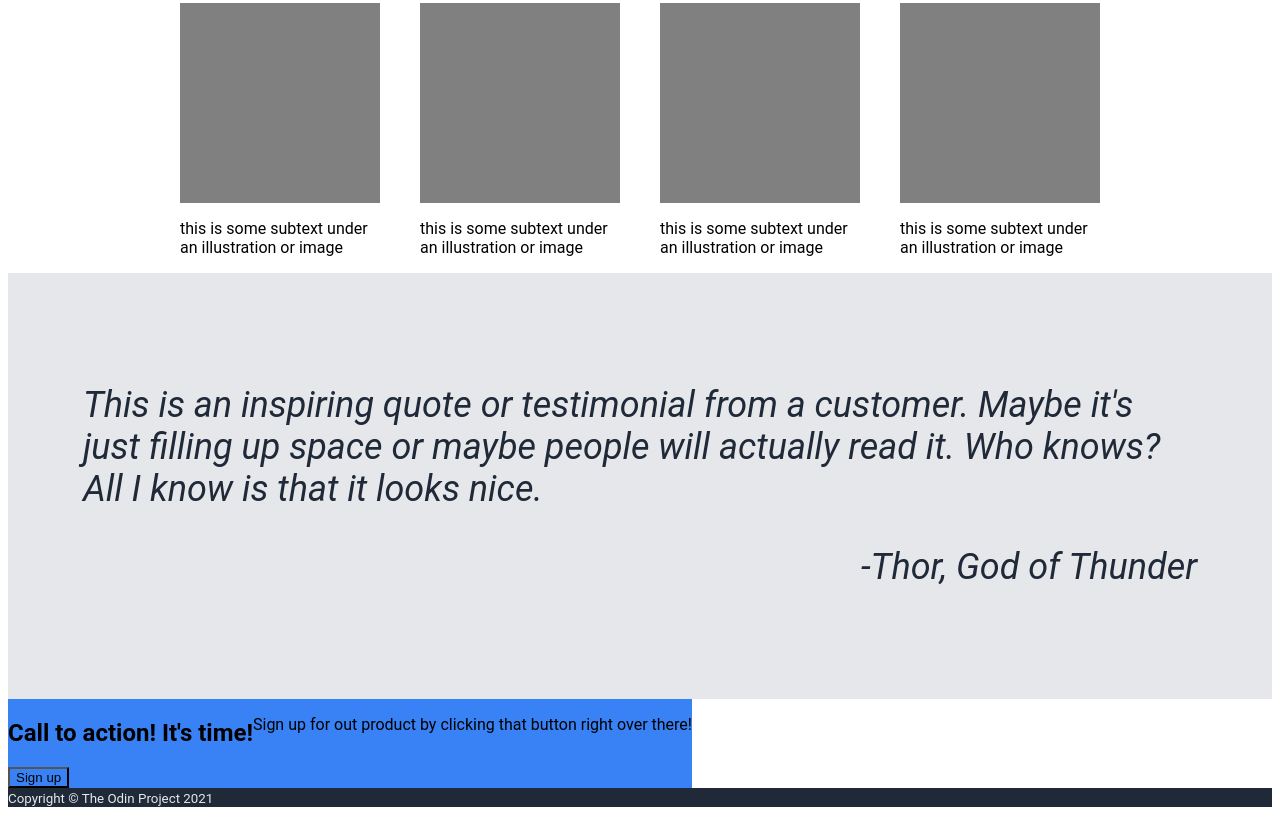
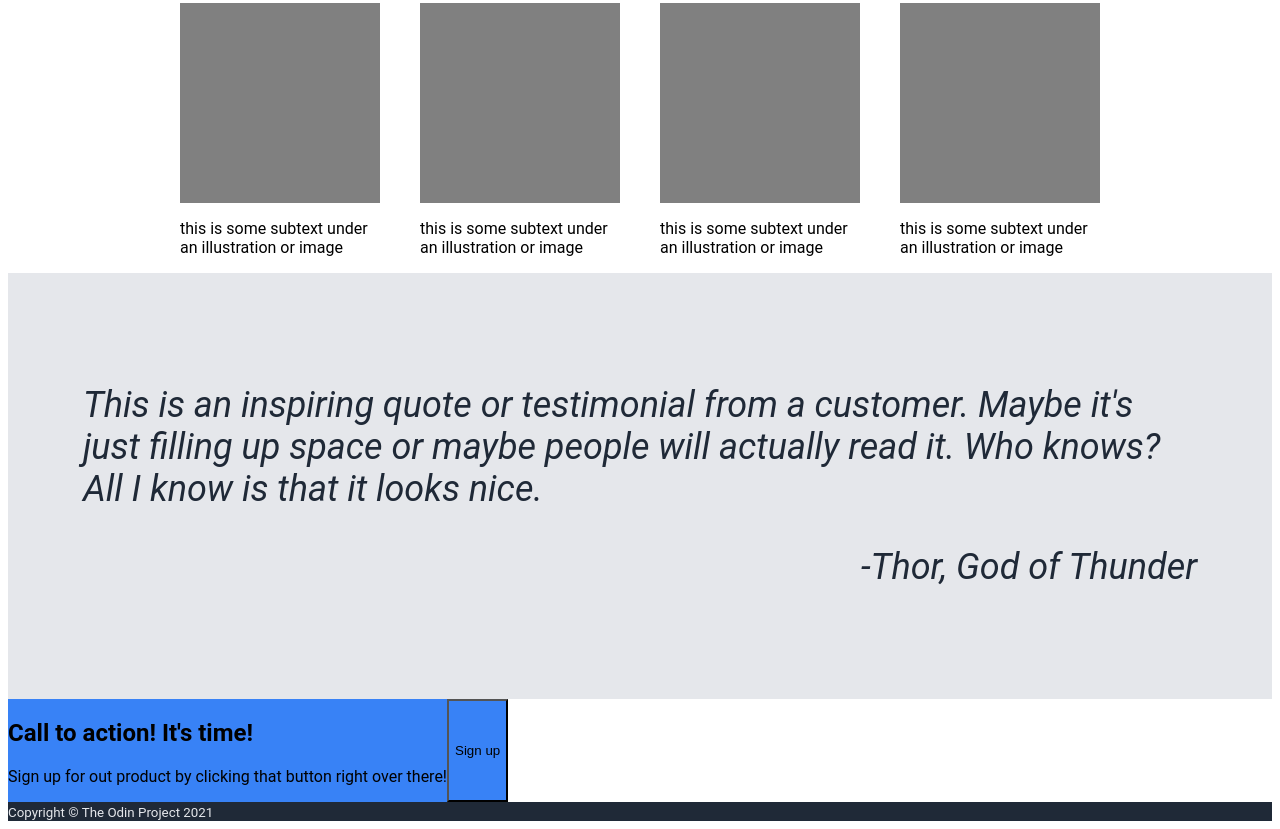
Before and after one commit to jh80/odin-landing-page, a plain HTML site: page index.html in a window 1280 px wide. Shown: the part 537-1366 px from the top of the page. Drawn offline with Linux system fonts and the light colour scheme.

Commit message:
Make .blue-box a flex container

```diff
--- a/style.css
+++ b/style.css
@@ -4,7 +4,7 @@ ul,
 .welcome,
 .image-container,
 .action-call,
-.action-text,
+.blue-box,
 .footer {
     display: flex;
 }
```
